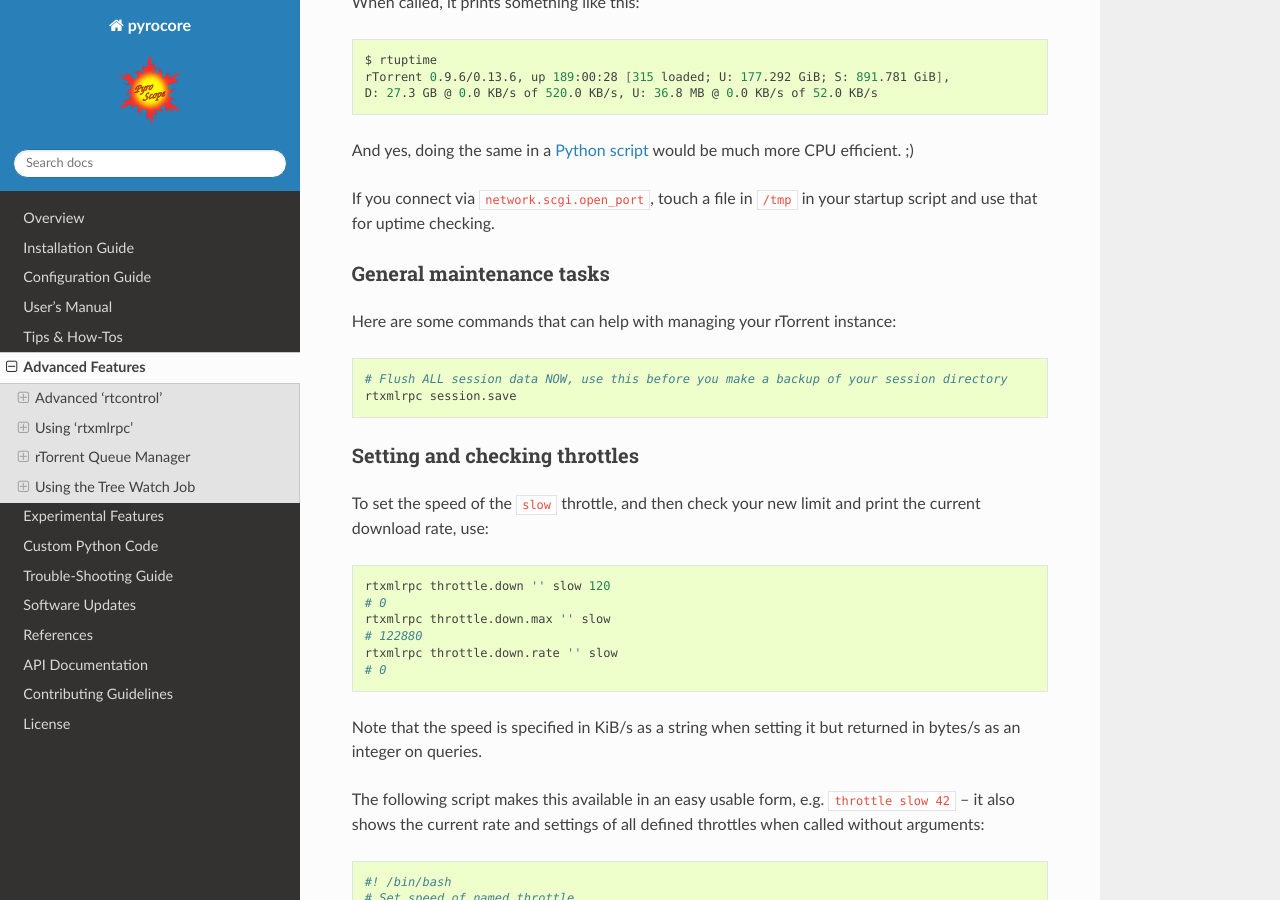
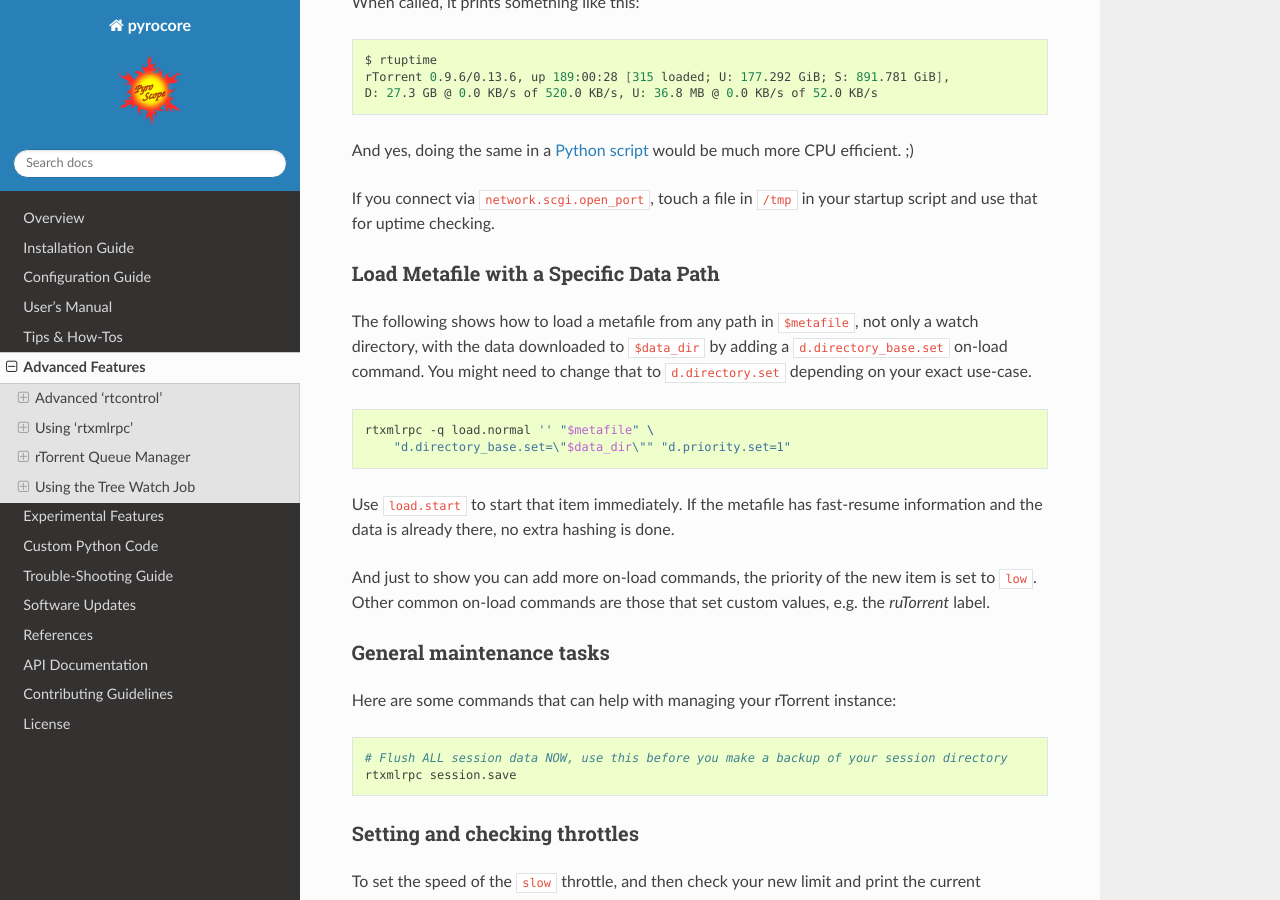
Before and after one commit to pyroscope/pyrocore, a Sphinx documentation site: the page built from docs/advanced.rst, in a window 1280 px wide and 900 px high, scrolled down 3851 px. Built offline with Sphinx 7.4.7 and the Read the Docs theme 2.0.0, drawn with Linux system fonts in a browser that asks for light colours.

Commit message:
docs: Load Metafile with a Specific Data Path

```diff
--- a/docs/advanced-rtxmlrpc.rst
+++ b/docs/advanced-rtxmlrpc.rst
@@ -39,6 +39,27 @@ would be much more CPU efficient. ;)
 
 If you connect via ``network.scgi.open_port``, touch a file in ``/tmp`` in your
 startup script and use that for uptime checking.
+
+
+.. _load-with-datapath:
+
+Load Metafile with a Specific Data Path
+^^^^^^^^^^^^^^^^^^^^^^^^^^^^^^^^^^^^^^^
+
+The following shows how to load a metafile from any path in ``$metafile``, not only a watch directory,
+with the data downloaded to ``$data_dir`` by adding a ``d.directory_base.set`` on-load command.
+You might need to change that to ``d.directory.set`` depending on your exact use-case.
+
+.. code-block:: shell
+
+    rtxmlrpc -q load.normal '' "$metafile" \
+        "d.directory_base.set=\"$data_dir\"" "d.priority.set=1"
+
+Use ``load.start`` to start that item immediately.
+If the metafile has fast-resume information and the data is already there, no extra hashing is done.
+
+And just to show you can add more on-load commands, the priority of the new item is set to ``low``.
+Other common on-load commands are those that set custom values, e.g. the *ruTorrent* label.
 
 
 General maintenance tasks
```
